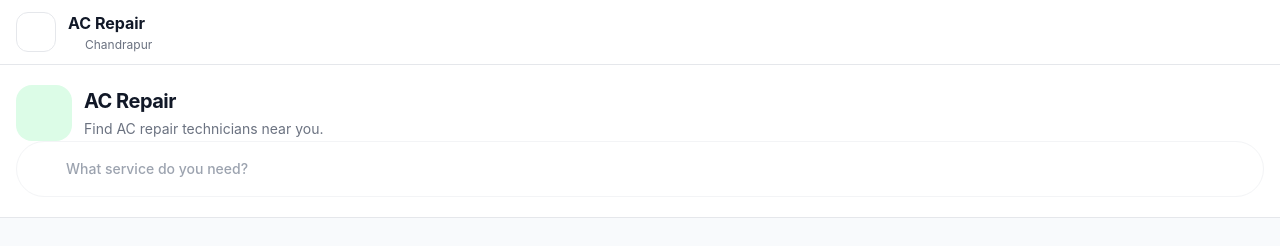
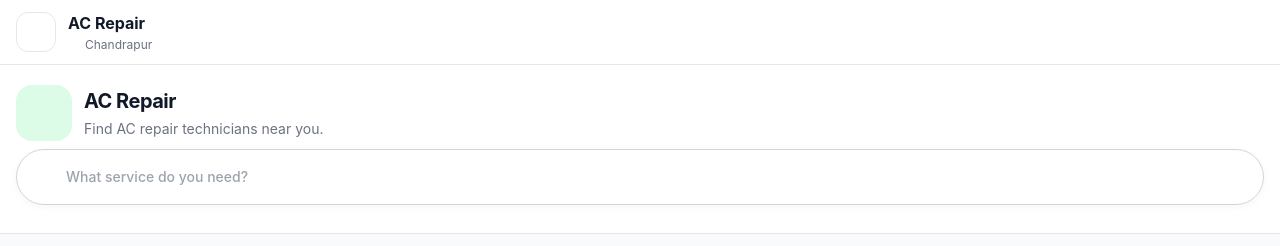
Before and after one commit to Samyak00005/local-helper, a React (Vite) app: page /services/ac-repair in a window 1280 px wide. Shown: the top 246 px of the page. Built offline with nearby package versions, Linux system fonts and the light colour scheme; some icons are missing; the HTML template or start-up script is replaced by a standard one.

Commit message:
Fix: Searchbar visiblity

```diff
--- a/index.html
+++ b/index.html
@@ -1,13 +1,17 @@
 <!doctype html>
 <html lang="en">
+
 <head>
   <meta charset="UTF-8" />
-    <link rel="icon" type="image/svg+xml" href="/favicon.svg" />
+  <link rel="icon" type="image/png" href="/Logo.png" />
   <meta name="viewport" content="width=device-width, initial-scale=1.0" />
-    <title>local-helper</title>
+  <meta name="theme-color" content="#16A34A" />
+  <title>Local Sewa</title>
 </head>
+
 <body>
   <div id="root"></div>
   <script type="module" src="/src/main.jsx"></script>
 </body>
+
 </html>
--- a/src/components/SearchBar.jsx
+++ b/src/components/SearchBar.jsx
@@ -1,5 +1,5 @@
+import { HugeiconsIcon } from "@hugeicons/react";
 import { useEffect, useState } from "react";
-import { HugeiconsIcon } from "@hugeicons/react";
 
 import { Search02Icon } from "@hugeicons/core-free-icons";
 
@@ -23,7 +23,7 @@ function SearchBar({
   }, []);
 
   return (
-    <div className="h-14">
+    <div className="py-2">
       <div
         className={
           isScrolled
@@ -33,11 +33,11 @@ function SearchBar({
       >
         <div className="mx-auto max-w-7xl">
           <div
-            className={`flex min-h-14 items-center gap-3 rounded-4xl border border-gray-100 bg-white px-4 transition focus-within:border-[#16A34A] focus-within:ring-4 focus-within:ring-[#DCFCE7] ${
+            className={`flex min-h-14 items-center gap-3 rounded-4xl border bg-white px-4 transition ${
               isScrolled
-                ? "shadow-[0_6px_20px_rgba(0,0,0,0.18)]"
-                : "shadow-none"
-            }`}
+                ? "border-[#e5e7eb1f] shadow-[0_6px_20px_rgba(0,0,0,0.18)]"
+                : "border-[#D1D5DB] shadow-[0_2px_8px_rgba(0,0,0,0.04)]"
+            } focus-within:border-[#16A34A] focus-within:ring-4 focus-within:ring-[#DCFCE7]`}
           >
             <HugeiconsIcon
               icon={Search02Icon}
```
Lines whose indentation alone changed are shown as unchanged.
